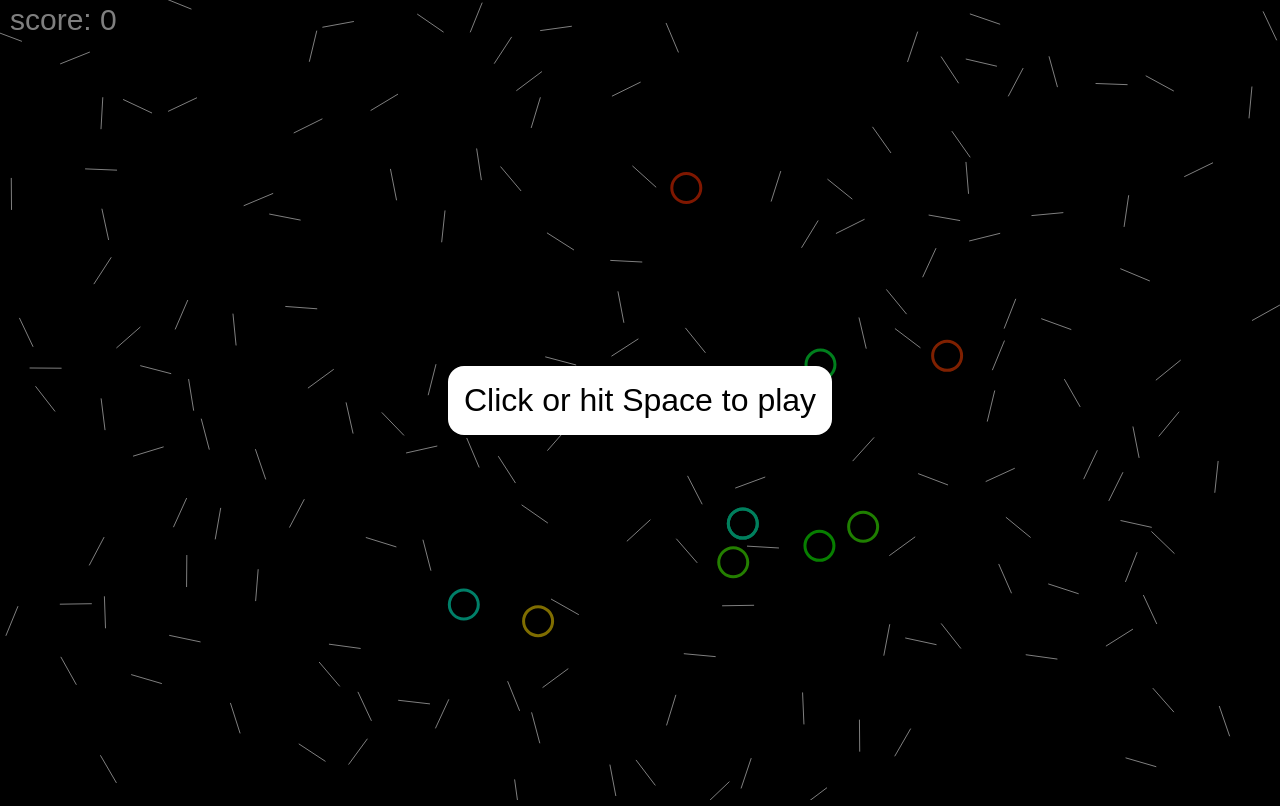
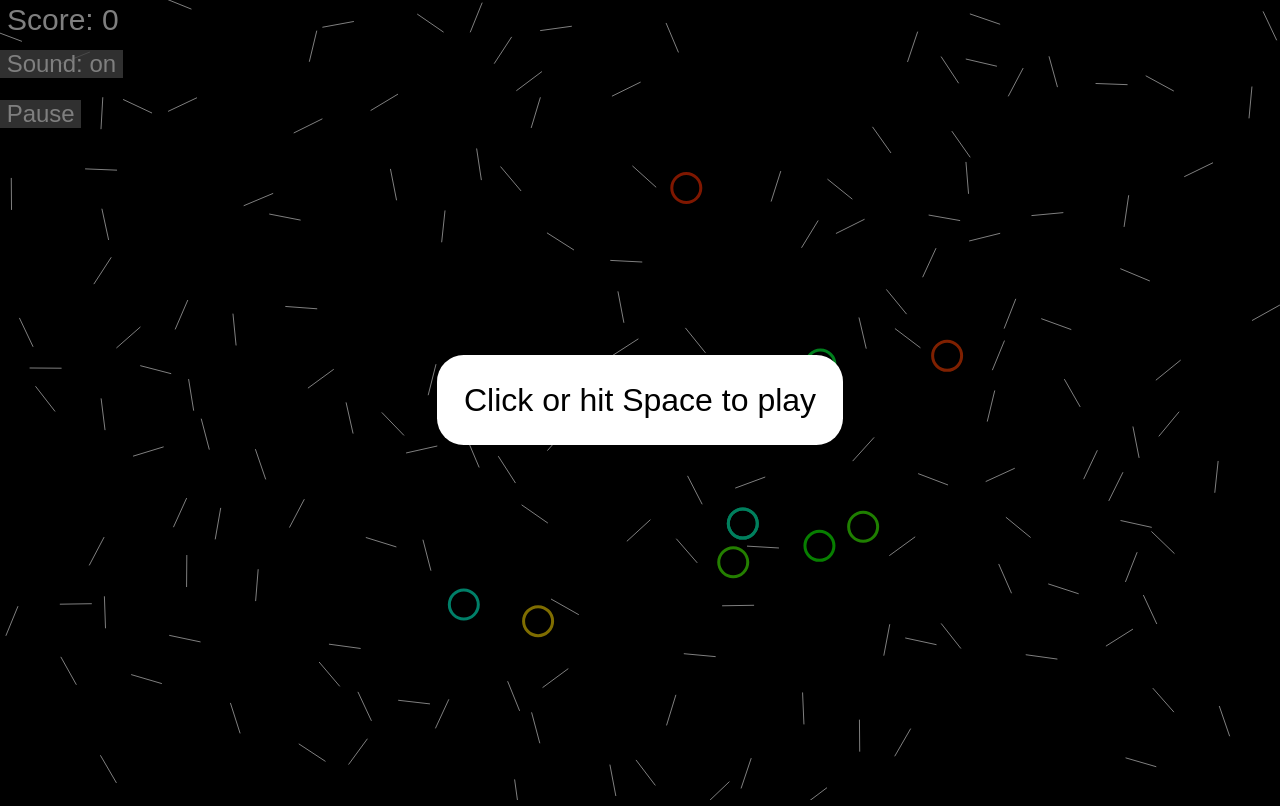
Before and after one commit to cerankas/laser-mayhem, a website built with Vite: page index.html in a window 1280 px wide. Built offline with nearby package versions, Linux system fonts and the light colour scheme.

Commit message:
pause button, mute button, mute audio

```diff
--- a/index.html
+++ b/index.html
@@ -5,18 +5,21 @@
     <meta name="viewport" content="width=device-width, initial-scale=1.0" />
     <title>Risky Mirrors</title>
   </head>
-  <body style="background-color: black; margin: 0; height: 100vh; overflow:hidden; touch-action: none;">
+  <body style="background-color: black; margin: 0; height: 100vh; overflow:hidden; touch-action: none; font-family: Arial, Helvetica, sans-serif; font-size: x-large; user-select: none;">
 
     <canvas id="canvas"></canvas>
 
     <div id="pause-overlay" style="position: absolute; inset: 0; z-index: 200; background-color: rgba(0,0,0,.5); display: flex; justify-content: center; align-items: center;">
       <div style="position: absolute; margin: 2ch; padding: 2ch; border-radius: 2ch; background-color: white; display: flex; justify-content: center; align-items: center;">
-        <div id="play-button" style="font-size: xx-large; font-family: Arial, Helvetica, sans-serif; text-align: center;">
+        <div id="play-button" style="text-align: center; font-size: xx-large; cursor: pointer;">
           Click or hit Space to play
         </div>
       </div>
     </div>
 
+    <div id="sound-button" style="position: absolute; top:50px; left: 0; cursor: pointer; text-align: center; background-color: rgba(120,120,120,.8); color: white;" title="Help">&nbsp;Sound: on&nbsp;</div>
+    <div id="pause-button" style="position: absolute; top:100px; left: 0; cursor: pointer; text-align: center; background-color: rgba(120,120,120,.8); color: white;" title="Help">&nbsp;Pause&nbsp;</div>
+
     <script type="module" src="/src/main.js"></script>
 
   </body>
--- a/src/main.js
+++ b/src/main.js
@@ -4,6 +4,7 @@ import { Control } from "./control";
 import { Rays } from "./rays";
 import { Mirrors } from "./mirrors";
 import { Targets } from "./targets";
+import { audioMute } from "./sound";
 
 
 const ctx = initCanvas();
@@ -17,6 +18,11 @@ const mirrors = new Mirrors(width, height, 100 * Math.max(width, height) / Math.
 const targets = new Targets(width, height, 10);
 
 document.getElementById('play-button').addEventListener('click', () => control.pause = false);
+document.getElementById('pause-button').addEventListener('click', () => control.pause = true);
+document.getElementById('sound-button').addEventListener('click', (e) => {
+  audioMute.state = !audioMute.state;
+  e.target.innerHTML = `&nbsp;Sound: ${audioMute.state ? 'off' : 'on'}&nbsp;`;
+});
 
 let lastTime = 0;
 
--- a/src/sound.js
+++ b/src/sound.js
@@ -1,3 +1,5 @@
+export const audioMute = { state: false };
+
 let audioCtx = null;
 
 document.addEventListener("visibilitychange", () => { if (document.hidden) audioCtx?.suspend(); else audioCtx?.resume(); });
@@ -33,12 +35,14 @@ export class ChargeSound {
   update(pitch, volume) {
     const now = audioCtx.currentTime;
     this.osc.frequency.exponentialRampToValueAtTime(Math.max(20, pitch), now + 0.05);
-    this.gainNode.gain.linearRampToValueAtTime(Math.max(0, Math.min(1, volume)) * .5, now + 0.05);
+    this.gainNode.gain.linearRampToValueAtTime(audioMute.state ? 0 : Math.max(0, Math.min(1, volume)) * .5, now + 0.05);
   }
 }
 
 
 export function scoreSound(delta) {
+  if (audioMute.state) return;
+
   const now = audioCtx.currentTime;
 
   const osc = audioCtx.createOscillator();
--- a/src/targets.js
+++ b/src/targets.js
@@ -45,6 +45,6 @@ export class Targets {
   drawScore(ctx) {
     ctx.font = '30px arial'
     ctx.fillStyle = 'white';
-    ctx.fillText('score: ' + this.score, 10, 30);
+    ctx.fillText('Score: ' + this.score, 7, 30);
   }
 }
```
